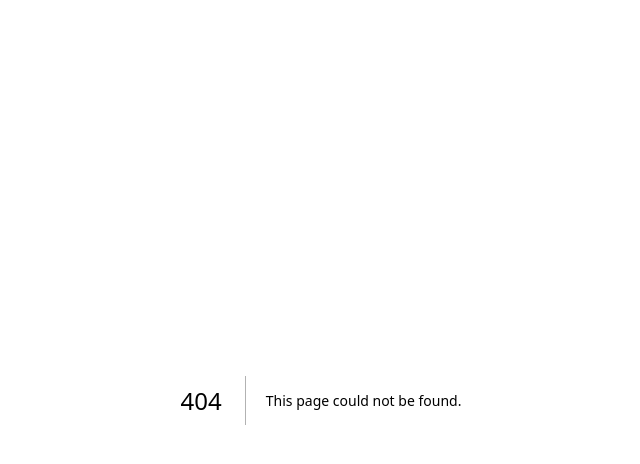
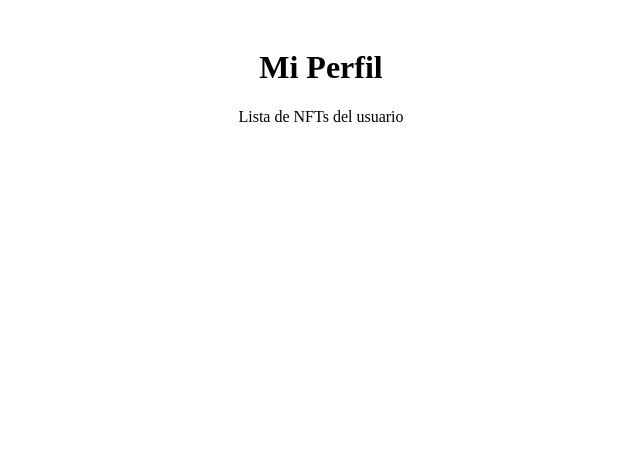
Before and after one commit to Kendoarcila5/NeuralSea, a Next.js app: page /profile in a window 1280 px wide. Before the commit this address had no page. Shown: the top 464 px of the page, without its empty margins (319-959 px from the left). Built offline with nearby package versions, Linux system fonts and the light colour scheme.

Commit message:
Create Profile component for user NFTs display

```diff
--- /dev/null
+++ b/pages/profile.js
@@ -0,0 +1,8 @@
+export default function Profile() {
+  return (
+    <div style={{ textAlign: "center", padding: "20px" }}>
+      <h1>Mi Perfil</h1>
+      <p>Lista de NFTs del usuario</p>
+    </div>
+  );
+}
```
